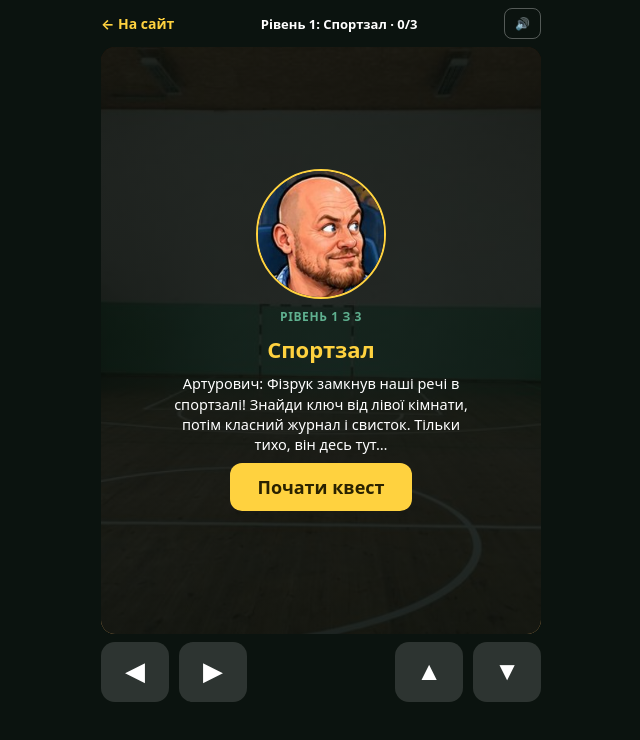
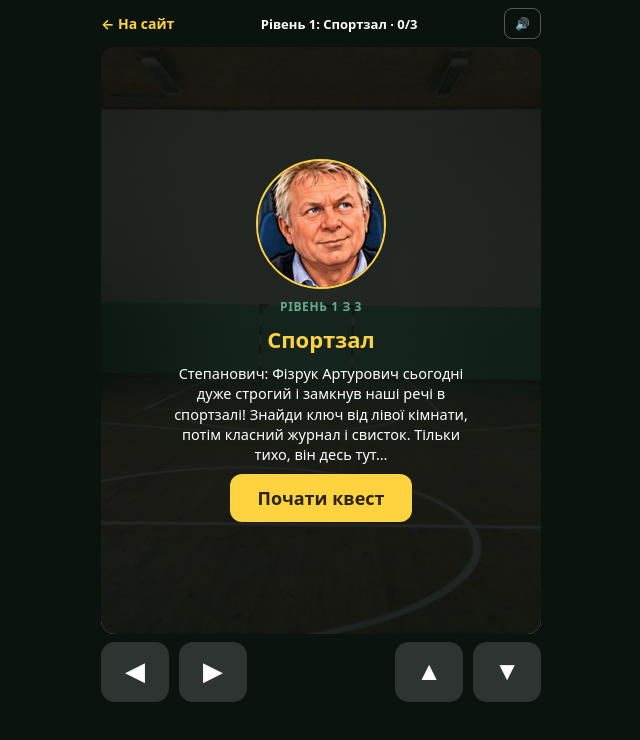
Before and after one commit to zavalnyukk-web/Bus, a plain HTML site: page fizruk.html in a window 1280 px wide. Shown: the whole page, without its empty margins (319-959 px from the left). Drawn offline with Linux system fonts and the light colour scheme.

Commit message:
Add files via upload

```diff
--- a/fizruk.html
+++ b/fizruk.html
@@ -56,17 +56,17 @@
   var $ = function (i) { return document.getElementById(i); };
   var cv = $("c"), g = cv.getContext("2d"), W = 360, H = 480, COLS = 180, CW = 2, FOV = 0.65;
   var LV = [
-    { name: "Спортзал", vis: 4.5, chase: 2.0, intro: ["arturovych", "Артурович: Фізрук замкнув наші речі в спортзалі! Знайди ключ від лівої кімнати, потім класний журнал і свисток. Тільки тихо, він десь тут…"],
+    { name: "Спортзал", vis: 4.5, chase: 2.0, intro: ["stepanovych", "Степанович: Фізрук Артурович сьогодні дуже строгий і замкнув наші речі в спортзалі! Знайди ключ від лівої кімнати, потім класний журнал і свисток. Тільки тихо, він десь тут…"],
       map: ["################", "#P.....#.......#", "#......#..B....#", "#..B...#.......#", "#......D.......#", "#......#.####..#", "#..T...#.......#", "#.....B#..B....#", "#......#.......#", "#.B....#.####..#", "#......#......E#", "################"],
       items: [{ t: "key", x: 5, y: 9, n: "Ключ" }, { t: "journal", x: 11, y: 2, n: "Класний журнал" }, { t: "whistle", x: 13, y: 6, n: "Свисток" }],
-      doorOn: "key", done: "Артурович: Молодець! Ще один коридор, і ми майже на волі.",
+      doorOn: "key", done: "Степанович: Молодець! Ще один коридор, і ми майже на волі.",
       ts: [{ x: 3.5, y: 6.5, wp: [[3, 6], [5, 2], [2, 3], [5, 8], [1, 9], [6, 4, 1], [8, 4, 1], [12, 3, 1], [13, 7, 1], [9, 8, 1]] }] },
-    { name: "Коридор", vis: 5.5, chase: 2.1, intro: ["arturovych", "Артурович: Двері до виходу замкнені на кодовий замок. Три записки з цифрами розкидані по коридору. Кросівки на підлозі допоможуть бігти швидше!"],
+    { name: "Коридор", vis: 5.5, chase: 2.1, intro: ["stepanovych", "Степанович: Двері до виходу замкнені на кодовий замок. Три записки з цифрами розкидані по коридору. Кросівки на підлозі допоможуть бігти швидше!"],
       map: ["##################", "#P.......#.......#", "#..B.....#..B....#", "#................#", "#...##...#...##..#", "#...##...#...##..#", "#........#.......#", "####.#########.###", "#................#", "#..B..........B..#", "#......T.......DE#", "##################"],
       items: [{ t: "note", x: 1, y: 6, n: "Записка: цифра 4", d: "4" }, { t: "note", x: 16, y: 1, n: "Записка: цифра 1", d: "1" }, { t: "note", x: 1, y: 10, n: "Записка: цифра 7", d: "7" }, { t: "shoes", x: 8, y: 8, n: "Кросівки", opt: 1 }],
-      doorOn: "all", done: "Артурович: Код 4-1-7 підійшов! Залишилась їдальня, а там і автобус.",
+      doorOn: "all", done: "Степанович: Код 4-1-7 підійшов! Залишилась їдальня, а там і автобус.",
       ts: [{ x: 7.5, y: 10.5, wp: [[7, 10], [12, 8], [14, 8], [14, 6], [12, 3], [9, 3], [5, 3], [4, 6], [4, 8]] }] },
-    { name: "Вихід до автобуса", vis: 6, chase: 2.2, intro: ["stepanovych", "Степанович: Я вже прогріваю двигун! Збери три рюкзаки друзів у їдальні і біжи до автобуса. Тепер фізруків двоє, обережно!"],
+    { name: "Вихід до автобуса", vis: 6, chase: 2.2, intro: ["stepanovych", "Степанович: Я вже прогріваю двигун! Збери три рюкзаки друзів у їдальні і біжи до автобуса. Артурович викликав підмогу, тепер фізруків двоє!"],
       map: ["##################", "#P....B....B.....#", "#.....B....B.....#", "#................#", "#..###......###..#", "#..#..........#..#", "#..#...BBBB...#..#", "#..#..........#..#", "#..###......###..#", "#................#", "#.....B....B....E#", "##################"],
       items: [{ t: "bag", x: 16, y: 1, n: "Рюкзак" }, { t: "bag", x: 5, y: 6, n: "Рюкзак" }, { t: "bag", x: 2, y: 10, n: "Рюкзак" }, { t: "shoes", x: 9, y: 9, n: "Кросівки", opt: 1 }],
       doorOn: null, done: "",
@@ -145,7 +145,7 @@
     P = { x: sx, y: sy, a: 0.3 };
     ts = L.ts.map(function (t) { return { x: t.x, y: t.y, wp: t.wp, wi: 0, mode: "patrol", lost: 0, lx: 0, ly: 0, sx: t.x, sy: t.y, sT: 0, sp: t.sp || 1.25, vis: L.vis, cs: L.chase, bob: Math.random() * 6 }; });
     found = 0; doorOpen = !L.doorOn; exitOpen = false; grace = 3; boost = 0; msg = ""; msgT = 0; chasedT = 0; caught = false;
-    updHud(); say("Фізрук ще шукає свисток… 3 секунди на старт!", 2.6);
+    updHud(); say("Артурович ще шукає свисток… 3 секунди на старт!", 2.6);
   }
   function need() { return items.filter(function (i) { return !i.opt; }).length; }
   function got() { return items.filter(function (i) { return !i.opt && i.got; }).length; }
@@ -188,7 +188,7 @@
     if (grace > 0) return;
     var d = Math.hypot(t.x - P.x, t.y - P.y), sees = d < t.vis && los(t.x, t.y, P.x, P.y);
     if (sees) {
-      if (t.mode !== "chase") { t.mode = "chase"; if (alertCd <= 0) { alertCd = 3; SFXLIB.tone(2500, 0.3, "square", 0.1, 0, 2100); SFXLIB.tone(2900, 0.25, "square", 0.08, 0.32, 2300); } say("Фізрук тебе помітив! Тікай!", 2); }
+      if (t.mode !== "chase") { t.mode = "chase"; if (alertCd <= 0) { alertCd = 3; SFXLIB.tone(2500, 0.3, "square", 0.1, 0, 2100); SFXLIB.tone(2900, 0.25, "square", 0.08, 0.32, 2300); } say("Артурович тебе помітив! Тікай!", 2); }
       t.lost = 0; t.lx = P.x; t.ly = P.y;
     } else if (t.mode === "chase") { t.lost += dt; if (t.lost > 3) { t.mode = "patrol"; } }
     var sp = t.mode === "chase" ? t.cs : t.sp, tx, ty;
@@ -212,15 +212,15 @@
   }
   function lose() {
     st = "over"; SFXLIB.tone(240, 0.7, "sawtooth", 0.2, 0, 60); SFXLIB.tone(2500, 0.2, "square", 0.1, 0.05, 1800);
-    show("fizruk-full.jpg", false, "Попався!", "Рівень " + (lvl + 1), "Фізрук: «Двадцять віджимань, і щоб без розмов!» Спробуєш ще раз?", "Ще раз", true);
+    show("fizruk-full.jpg", false, "Попався!", "Рівень " + (lvl + 1), "Фізрук Артурович: «Двадцять віджимань, і щоб без розмов!» Спробуєш ще раз?", "Ще раз", true);
   }
   function win() {
     var L = LV[lvl]; st = "win"; SFXLIB.seq([523, 659, 784, 1047, 1319], 0.1, "triangle", 0.22);
     try { localStorage.setItem("bus.fizruk.level", String(Math.min(lvl + 1, LV.length))); } catch (e) {}
-    if (lvl < LV.length - 1) show(IMG.arturovych, true, "Рівень пройдено!", "Рівень " + (lvl + 1), L.done, "Далі", false);
+    if (lvl < LV.length - 1) show(IMG.stepanovych, true, "Рівень пройдено!", "Рівень " + (lvl + 1), L.done, "Далі", false);
     else {
       try { localStorage.setItem("bus.fizruk.level", "0"); } catch (e) {}
-      show(IMG.stepanovych, true, "Ти втік до автобуса!", "Фінал", "Степанович відчиняє двері: «Швидше заходь, їдемо!» Артурович махає з вікна, а злий фізрук лишається з носом. Перемога!", "Зіграти ще", false);
+      show(IMG.stepanovych, true, "Ти втік до автобуса!", "Фінал", "Степанович відчиняє двері: «Швидше заходь, їдемо!» а фізрук Артурович лишається на порозі зі свистком. Завтра в автобусі всі посміються разом. Перемога!", "Зіграти ще", false);
     }
   }
   function show(img, circ, h, lv, txt, btn, retry) {
```
